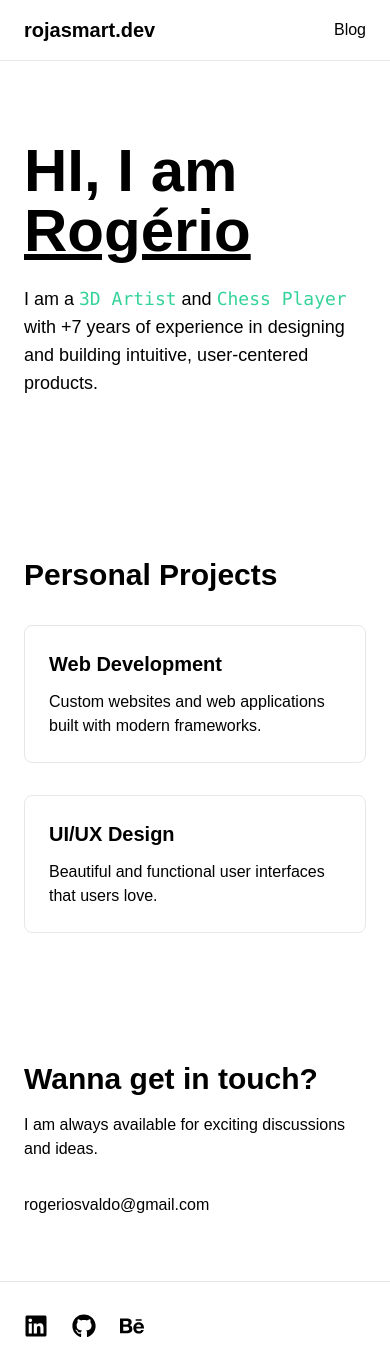
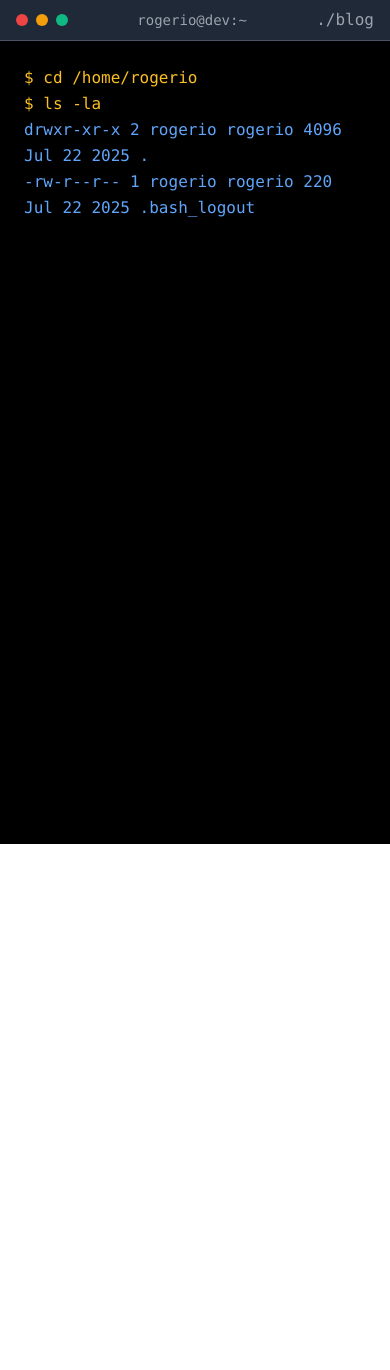
Before and after one commit to rojasmart/rojasmart-template, a Next.js app: page / in a window 390 px wide. After the commit the page ends 844 px from the top, so only its background shows below. Built offline with nearby package versions, Linux system fonts and the light colour scheme.

Commit message:
--add terminal theme

```diff
--- a/src/app/page.tsx
+++ b/src/app/page.tsx
@@ -1,22 +1,43 @@
 "use client";
 
 import { useState, useEffect } from "react";
-
 import Link from "next/link";
-import { FaLinkedin, FaGithub, FaBehance } from "react-icons/fa"; // Import icons
+import { FaLinkedin, FaGithub, FaBehance } from "react-icons/fa";
 
 export default function Home() {
   const [matrixText1, setMatrixText1] = useState("");
   const [matrixText2, setMatrixText2] = useState("");
+  const [terminalLines, setTerminalLines] = useState<string[]>([]);
+  const [currentLineIndex, setCurrentLineIndex] = useState(0);
+
   const words = ["Designer", "Photographer", "3D Artist", "Chess Player", "Runner", "Frontend Developer", "Web Developer"];
 
+  const terminalContent = [
+    "$ cd /home/rogerio",
+    "$ ls -la",
+    "drwxr-xr-x  2 rogerio rogerio  4096 Jul 22 2025 .",
+    "drwxr-xr-x  3 root    root     4096 Jul 22 2025 ..",
+    "-rw-r--r--  1 rogerio rogerio   220 Jul 22 2025 .bash_logout",
+    "-rw-r--r--  1 rogerio rogerio  3771 Jul 22 2025 .bashrc",
+    "-rw-r--r--  1 rogerio rogerio   807 Jul 22 2025 .profile",
+    "-rw-r--r--  1 rogerio rogerio  1024 Jul 22 2025 about.txt",
+    "drwxr-xr-x  2 rogerio rogerio  4096 Jul 22 2025 projects/",
+    "",
+    "$ cat about.txt",
+    "=====================================",
+    "       Welcome to rojasmart.dev      ",
+    "=====================================",
+    "",
+  ];
+
+  // Matrix effect logic (existing)
   useEffect(() => {
     let currentWordIndex1 = 0;
-    let currentWordIndex2 = 1; // Start with a different word for the second text
+    let currentWordIndex2 = 1;
     let animationFrame1: number;
     let animationFrame2: number;
 
-    const randomChar = () => String.fromCharCode(33 + Math.random() * 94); // Random ASCII characters
+    const randomChar = () => String.fromCharCode(33 + Math.random() * 94);
 
     const generateMatrixEffect = (
       targetWord: string,
@@ -39,7 +60,7 @@ export default function Home() {
         } else {
           setTimeout(() => {
             updateIndex();
-          }, 3000); // Pause before switching to the next word
+          }, 3000);
         }
       };
 
@@ -49,7 +70,7 @@ export default function Home() {
     const updateIndex1 = () => {
       currentWordIndex1 = (currentWordIndex1 + 1) % words.length;
       if (currentWordIndex1 === currentWordIndex2) {
-        currentWordIndex1 = (currentWordIndex1 + 1) % words.length; // Ensure no overlap
+        currentWordIndex1 = (currentWordIndex1 + 1) % words.length;
       }
       generateMatrixEffect(words[currentWordIndex1], setMatrixText1, currentWordIndex1, updateIndex1);
     };
@@ -57,7 +78,7 @@ export default function Home() {
     const updateIndex2 = () => {
       currentWordIndex2 = (currentWordIndex2 + 1) % words.length;
       if (currentWordIndex2 === currentWordIndex1) {
-        currentWordIndex2 = (currentWordIndex2 + 1) % words.length; // Ensure no overlap
+        currentWordIndex2 = (currentWordIndex2 + 1) % words.length;
       }
       generateMatrixEffect(words[currentWordIndex2], setMatrixText2, currentWordIndex2, updateIndex2);
     };
@@ -71,75 +92,152 @@ export default function Home() {
     };
   }, []);
 
+  // Terminal typing effect
+  useEffect(() => {
+    const typeNextLine = () => {
+      if (currentLineIndex < terminalContent.length) {
+        const line = terminalContent[currentLineIndex];
+        let charIndex = 0;
+        let currentLine = "";
+
+        const typeChar = () => {
+          if (charIndex < line.length) {
+            currentLine += line[charIndex];
+            setTerminalLines((prev) => {
+              const newLines = [...prev];
+              newLines[currentLineIndex] = currentLine;
+              return newLines;
+            });
+            charIndex++;
+            setTimeout(typeChar, 30);
+          } else {
+            setTimeout(() => {
+              setCurrentLineIndex((prev) => prev + 1);
+            }, 500);
+          }
+        };
+
+        setTerminalLines((prev) => [...prev, ""]);
+        typeChar();
+      }
+    };
+
+    const timer = setTimeout(typeNextLine, 100);
+    return () => clearTimeout(timer);
+  }, [currentLineIndex, terminalContent]);
+
   return (
-    <div className="min-h-screen bg-white">
-      {/* Navigation */}
-      <nav className="border-b border-slate-200">
-        <div className="w-full px-6 py-4">
-          <div className="flex justify-between items-center">
-            <div className="text-xl font-bold text-black">rojasmart.dev</div>
-            <div className="flex space-x-6">
-              <Link href="#blog" className="text-black hover:text-slate-600">
-                Blog
+    <div className="min-h-screen bg-black text-green-400 font-mono overflow-hidden">
+      {/* Terminal Window */}
+      <div className="h-screen flex flex-col">
+        {/* Terminal Header */}
+        <div className="flex items-center justify-between bg-gray-800 px-4 py-2 border-b border-gray-600">
+          <div className="flex space-x-2">
+            <div className="w-3 h-3 bg-red-500 rounded-full"></div>
+            <div className="w-3 h-3 bg-yellow-500 rounded-full"></div>
+            <div className="w-3 h-3 bg-green-500 rounded-full"></div>
+          </div>
+          <div className="text-gray-400 text-sm">rogerio@dev:~</div>
+          <div className="flex space-x-4 text-gray-400">
+            <Link href="#blog" className="hover:text-green-400 transition-colors">
+              ./blog
             </Link>
           </div>
         </div>
+
+        {/* Terminal Content */}
+        <div className="flex-1 p-6 overflow-y-auto scrollbar-thin scrollbar-thumb-green-600 scrollbar-track-gray-800">
+          {/* Initial terminal lines */}
+          <div className="mb-8">
+            {terminalLines.map((line, index) => (
+              <div key={index} className="leading-relaxed">
+                {line.startsWith("$") ? (
+                  <span className="text-yellow-400">{line}</span>
+                ) : line.startsWith("drwx") || line.startsWith("-rw-") ? (
+                  <span className="text-blue-400">{line}</span>
+                ) : line.includes("===") ? (
+                  <span className="text-cyan-400 font-bold">{line}</span>
+                ) : (
+                  <span>{line}</span>
+                )}
               </div>
-      </nav>
+            ))}
+            {currentLineIndex >= terminalContent.length && <span className="animate-pulse text-yellow-400">$ </span>}
+          </div>
 
-      {/* Hero */}
-      <section className="w-full px-6 py-20">
-        <h1 className="text-6xl font-bold text-black mb-6">
-          HI, I am <span className="underline">Rogério</span>
-        </h1>
-        <p className="text-lg text-black mb-4">
-          I am a <span className="text-green-400 font-mono">{matrixText1}</span> and <span className="text-green-400 font-mono">{matrixText2}</span>{" "}
-          with +7 years of experience in designing and building intuitive, user-centered products.
-        </p>
-      </section>
+          {/* Hero Section */}
+          {currentLineIndex >= terminalContent.length && (
+            <div className="space-y-4">
+              <div className="text-yellow-400">$ whoami</div>
+              <div className="text-6xl font-bold text-white mb-6">
+                <span className="text-green-400">&gt;</span> HI, I am <span className="text-cyan-400 underline">Rogério</span>
+              </div>
 
-      {/* Projects */}
-      <section id="projects" className="w-full px-6 py-16">
-        <h2 className="text-3xl font-bold text-black mb-8">Personal Projects</h2>
-        <div className="grid md:grid-cols-2 gap-8">
-          <div className="p-6 border border-slate-200 rounded-lg">
-            <h3 className="text-xl font-semibold text-black mb-3">Web Development</h3>
-            <p className="text-black">Custom websites and web applications built with modern frameworks.</p>
+              <div className="text-yellow-400">$ cat skills.txt</div>
+              <div className="text-lg mb-8">
+                <span className="text-white">&gt; I am a </span>
+                <span className="text-green-400 bg-gray-900 px-2 py-1 rounded">{matrixText1}</span>
+                <span className="text-white"> and </span>
+                <span className="text-green-400 bg-gray-900 px-2 py-1 rounded">{matrixText2}</span>
+                <span className="text-white"> with +7 years of experience in designing and building intuitive, user-centered products.</span>
               </div>
-          <div className="p-6 border border-slate-200 rounded-lg">
-            <h3 className="text-xl font-semibold text-black mb-3">UI/UX Design</h3>
-            <p className="text-black">Beautiful and functional user interfaces that users love.</p>
+
+              <div className="text-yellow-400">$ ls projects/</div>
+              <div className="grid md:grid-cols-2 gap-6 my-8">
+                <div className="border border-green-600 rounded p-6 bg-gray-900 bg-opacity-50">
+                  <div className="text-cyan-400 text-xl font-semibold mb-3">./web-development</div>
+                  <div className="text-gray-300">Custom websites and web applications built with modern frameworks.</div>
+                </div>
+                <div className="border border-green-600 rounded p-6 bg-gray-900 bg-opacity-50">
+                  <div className="text-cyan-400 text-xl font-semibold mb-3">./ui-ux-design</div>
+                  <div className="text-gray-300">Beautiful and functional user interfaces that users love.</div>
                 </div>
               </div>
-      </section>
 
-      {/* Simple Contact */}
-      <section id="contact" className="bg-slate-50">
-        <div className="w-full px-6 py-16">
-          <h2 className="text-3xl font-bold text-black mb-4">Wanna get in touch?</h2>
-          <p className="text-black mb-8">I am always available for exciting discussions and ideas.</p>
-          <Link href="mailto:hello@rojasmart.dev" className="text-black hover:text-slate-600">
+              <div className="text-yellow-400">$ cat contact.txt</div>
+              <div className="bg-gray-900 bg-opacity-50 p-6 rounded border border-green-600 my-8">
+                <div className="text-cyan-400 text-2xl font-bold mb-4">&gt; Wanna get in touch?</div>
+                <div className="text-gray-300 mb-6">I am always available for exciting discussions and ideas.</div>
+                <Link href="mailto:rogeriosvaldo@gmail.com" className="text-green-400 hover:text-green-300 underline">
                   rogeriosvaldo@gmail.com
                 </Link>
               </div>
-      </section>
 
-      {/* Simple Footer */}
-      <footer className="border-t border-slate-200">
-        <div className="w-full px-6 py-8 flex flex-col items-left">
-          <div className="flex space-x-6">
-            <a href="https://www.linkedin.com/in/your-profile" target="_blank" rel="noopener noreferrer" className="text-black hover:text-blue-600">
+              <div className="text-yellow-400">$ ls social/</div>
+              <div className="flex space-x-6 my-6">
+                <a
+                  href="https://www.linkedin.com/in/your-profile"
+                  target="_blank"
+                  rel="noopener noreferrer"
+                  className="text-blue-400 hover:text-blue-300 transition-colors"
+                >
                   <FaLinkedin size={24} />
                 </a>
-            <a href="https://github.com/your-profile" target="_blank" rel="noopener noreferrer" className="text-black hover:text-gray-800">
+                <a
+                  href="https://github.com/your-profile"
+                  target="_blank"
+                  rel="noopener noreferrer"
+                  className="text-white hover:text-gray-300 transition-colors"
+                >
                   <FaGithub size={24} />
                 </a>
-            <a href="https://www.behance.net/your-profile" target="_blank" rel="noopener noreferrer" className="text-black hover:text-blue-500">
+                <a
+                  href="https://www.behance.net/your-profile"
+                  target="_blank"
+                  rel="noopener noreferrer"
+                  className="text-blue-500 hover:text-blue-400 transition-colors"
+                >
                   <FaBehance size={24} />
                 </a>
               </div>
+
+              <div className="text-yellow-400 flex items-center">
+                $ <span className="animate-pulse ml-2">_</span>
               </div>
-      </footer>
+            </div>
+          )}
+        </div>
+      </div>
     </div>
   );
 }
```
Lines whose indentation alone changed are shown as unchanged.
